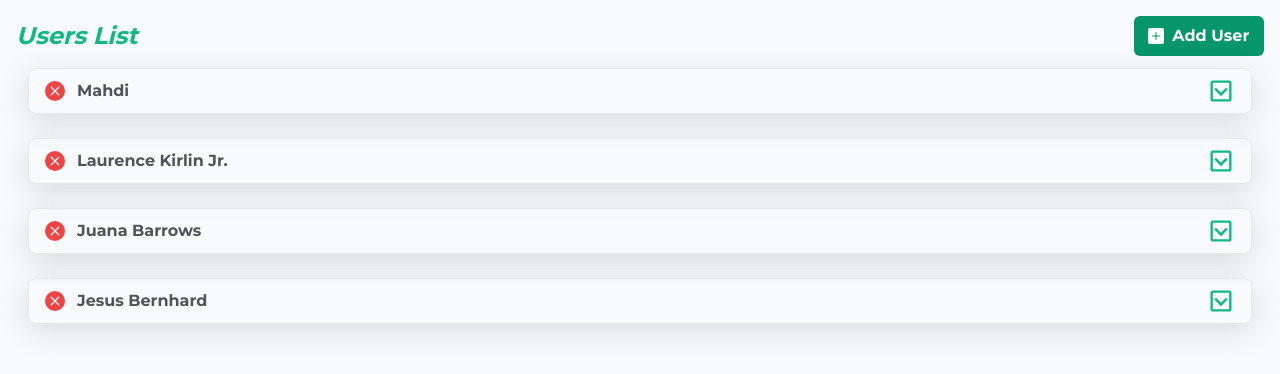
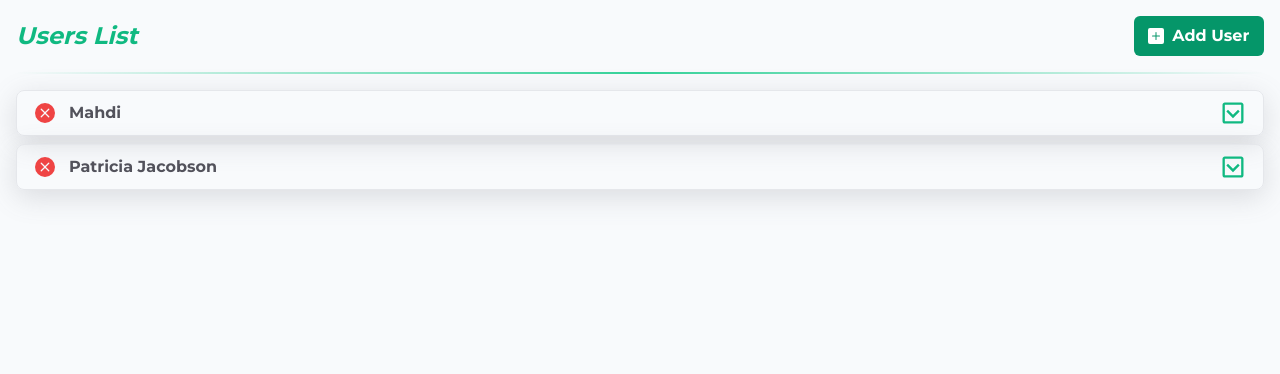
Before and after one commit to MahdiMhqq/RTK-Practice-media, a React (Create React App) app: page / in a window 1280 px wide. Shown: the top 374 px of the page. Built offline with nearby package versions, Linux system fonts and the light colour scheme; data requests are answered from the project's data file.

Commit message:
[ADD] Remove user feature and some style improve

```diff
--- a/src/components/UsersList/UserCard/index.tsx
+++ b/src/components/UsersList/UserCard/index.tsx
@@ -3,6 +3,9 @@ import { BsXCircleFill } from "react-icons/bs";
 import { BiChevronDownSquare } from "react-icons/bi";
 
 import { IUser } from "store/types";
+import useThunk from "hooks/useThunk";
+import { removeUser } from "store";
+import CircleSpinner from "components/CircleSpinner";
 
 interface IUserCardProps {
   user: IUser | null;
@@ -10,13 +13,33 @@ interface IUserCardProps {
 }
 
 function UserCard({ user, loading = false }: IUserCardProps) {
+  //USE THUNK HOOK
+  const { loading: deleteLoading, runThunk: deleteThunk } =
+    useThunk(removeUser);
+
+  //LOGIC
+  const handleDeleteUser = () => {
+    user && deleteThunk(user?.id);
+  };
+
   return (
     <div
-      className={`m-3 px-4 py-2 rounded-lg border border-gray-200 shadow-card flex items-center gap-x-3 ${
+      className={`px-4 py-2 rounded-lg border border-gray-200 shadow-card flex items-center gap-x-3 ${
         loading ? "skeleton h-[2.625rem]" : ""
       }`}
     >
-      <BsXCircleFill className="h-5 w-5 fill-red-500 hover:fill-red-700 tranisiton cursor-pointer" />
+      <span
+        className={`flex items-center justify-center h-6 w-6 ${
+          deleteLoading ? "cursor-not-allowed" : "cursor-pointer"
+        }`}
+        onClick={() => !deleteLoading && handleDeleteUser()}
+      >
+        {deleteLoading ? (
+          <CircleSpinner innerSpinnerClass="border-t-red-500" />
+        ) : (
+          <BsXCircleFill className="h-5 w-5 fill-red-500 hover:fill-red-700 tranisiton" />
+        )}
+      </span>
       <span className="text-zinc-600 font-bold">{user?.name ?? " "}</span>
       <BiChevronDownSquare className="w-7 h-7 fill-emerald-500 hover:fill-emerald-700 transition cursor-pointer ml-auto" />
     </div>
--- a/src/components/UsersList/UsersListHeader/index.tsx
+++ b/src/components/UsersList/UsersListHeader/index.tsx
@@ -15,8 +15,11 @@ function UsersListHeader({ customClass = "" }: IUsersListHeaderProps) {
   const { loading, runThunk } = useThunk(addUser);
 
   return (
+    <>
       <div className={`flex items-center justify-between ${customClass}`}>
-      <h2 className="text-2xl font-bold italic text-emerald-500">Users List</h2>
+        <h2 className="text-2xl font-bold italic text-emerald-500">
+          Users List
+        </h2>
         <button
           className={`w-[12ch] flex items-center justify-center px-3 py-2 text-center font-bold text-white rounded-md cursor-pointer bg-emerald-600 hover:bg-emerald-500 active:bg-emerald-700 transition gap-x-2 ${
             loading ? "!bg-gray-600 cursor-not-allowed" : ""
@@ -36,6 +39,8 @@ function UsersListHeader({ customClass = "" }: IUsersListHeaderProps) {
           )}
         </button>
       </div>
+      <div className="h-[0.125rem] bg-gradient-to-r from-[#34d39900] via-[#34d399] to-[#34d39900] my-4" />
+    </>
   );
 }
 
--- a/src/components/UsersList/index.tsx
+++ b/src/components/UsersList/index.tsx
@@ -50,7 +50,7 @@ function Users({ data }: { data: IUser[] }) {
     <>
       <div className="flex flex-col w-full">
         {data.length > 0 ? (
-          <div className="flex flex-col w-full">
+          <div className="flex flex-col w-full gap-y-2">
             {data.map((user) => (
               <UserCard user={user} key={user.id} />
             ))}
--- a/src/data/db.json
+++ b/src/data/db.json
@@ -5,16 +5,8 @@
       "id": 1
     },
     {
-      "name": "Laurence Kirlin Jr.",
+      "name": "Patricia Jacobson",
       "id": 2
-    },
-    {
-      "name": "Juana Barrows",
-      "id": 3
-    },
-    {
-      "name": "Jesus Bernhard",
-      "id": 4
     }
   ],
   "albums": [],
--- a/src/store/slices/usersSlice.ts
+++ b/src/store/slices/usersSlice.ts
@@ -1,5 +1,5 @@
 import { createSlice } from "@reduxjs/toolkit";
-import { fetchUsers, addUser } from "store/thunks/users";
+import { fetchUsers, addUser, removeUser } from "store/thunks/users";
 import { IUsersStore } from "store/types";
 
 const usersStoreInitial: IUsersStore = {
@@ -42,6 +42,21 @@ const usersSlice = createSlice({
         state.error = null;
         state.data.push(action.payload);
       });
+
+    //remove user
+    builder
+      .addCase(removeUser.pending, (state) => {
+        state.loading = true;
+      })
+      .addCase(removeUser.rejected, (state, action) => {
+        state.loading = false;
+        state.error = action.error;
+      })
+      .addCase(removeUser.fulfilled, (state, action) => {
+        state.loading = false;
+        state.error = null;
+        state.data = state.data.filter((user) => user.id !== action.payload);
+      });
   },
 });
 
--- a/src/store/thunks/users.ts
+++ b/src/store/thunks/users.ts
@@ -15,8 +15,10 @@ const addUser = createAsyncThunk("users/add", async () => {
   return res.data;
 });
 
-const removeUser  =createAsyncThunk("users/remove", async (id) => {
-    const res = await API.delete(`/users/${id}`)
-})
+const removeUser = createAsyncThunk("users/remove", async (id: number) => {
+  await API.delete(`/users/${id}`);
 
-export { fetchUsers, addUser };
+  return id;
+});
+
+export { fetchUsers, addUser, removeUser };
```
Lines whose indentation alone changed are shown as unchanged.
